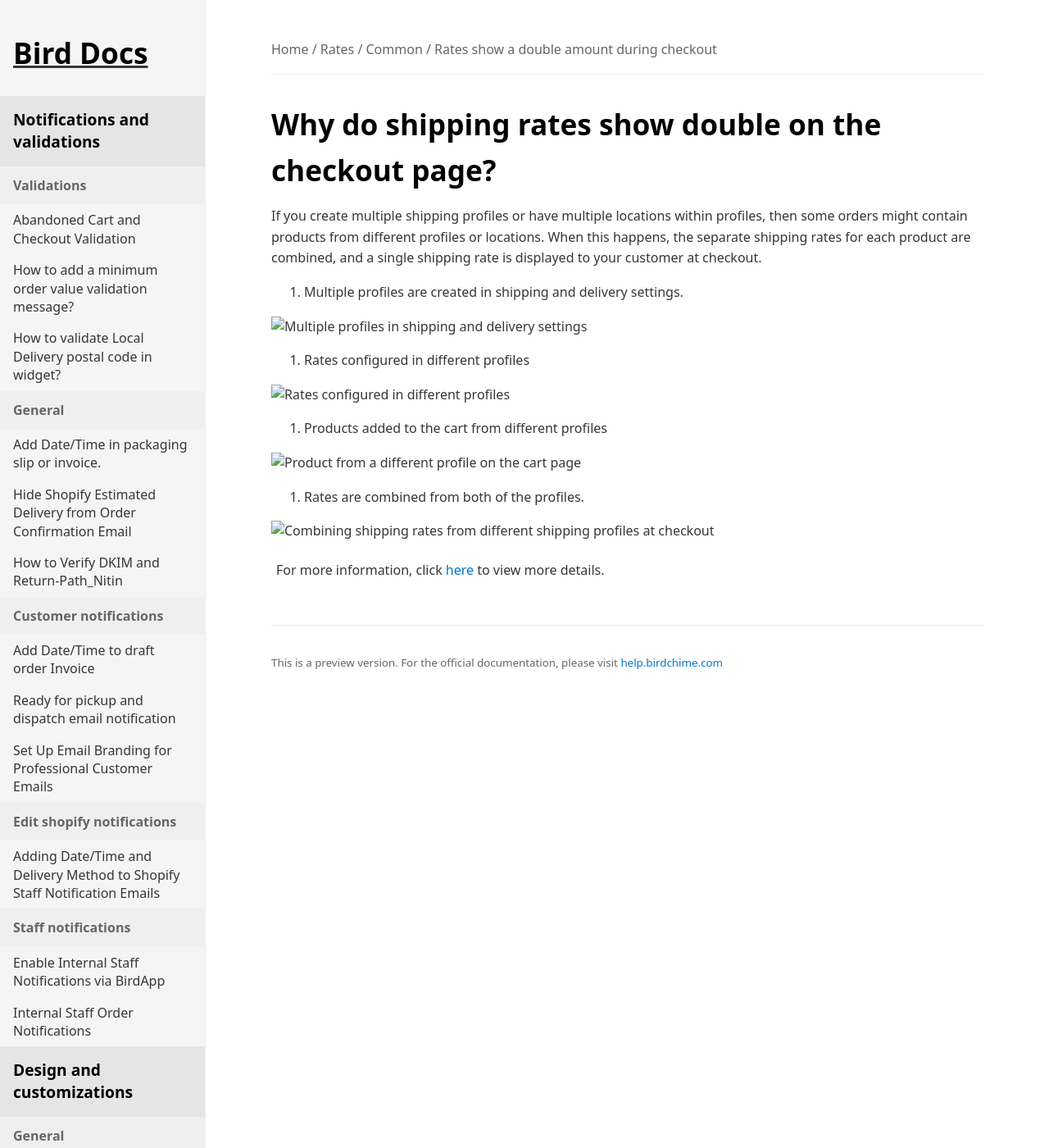
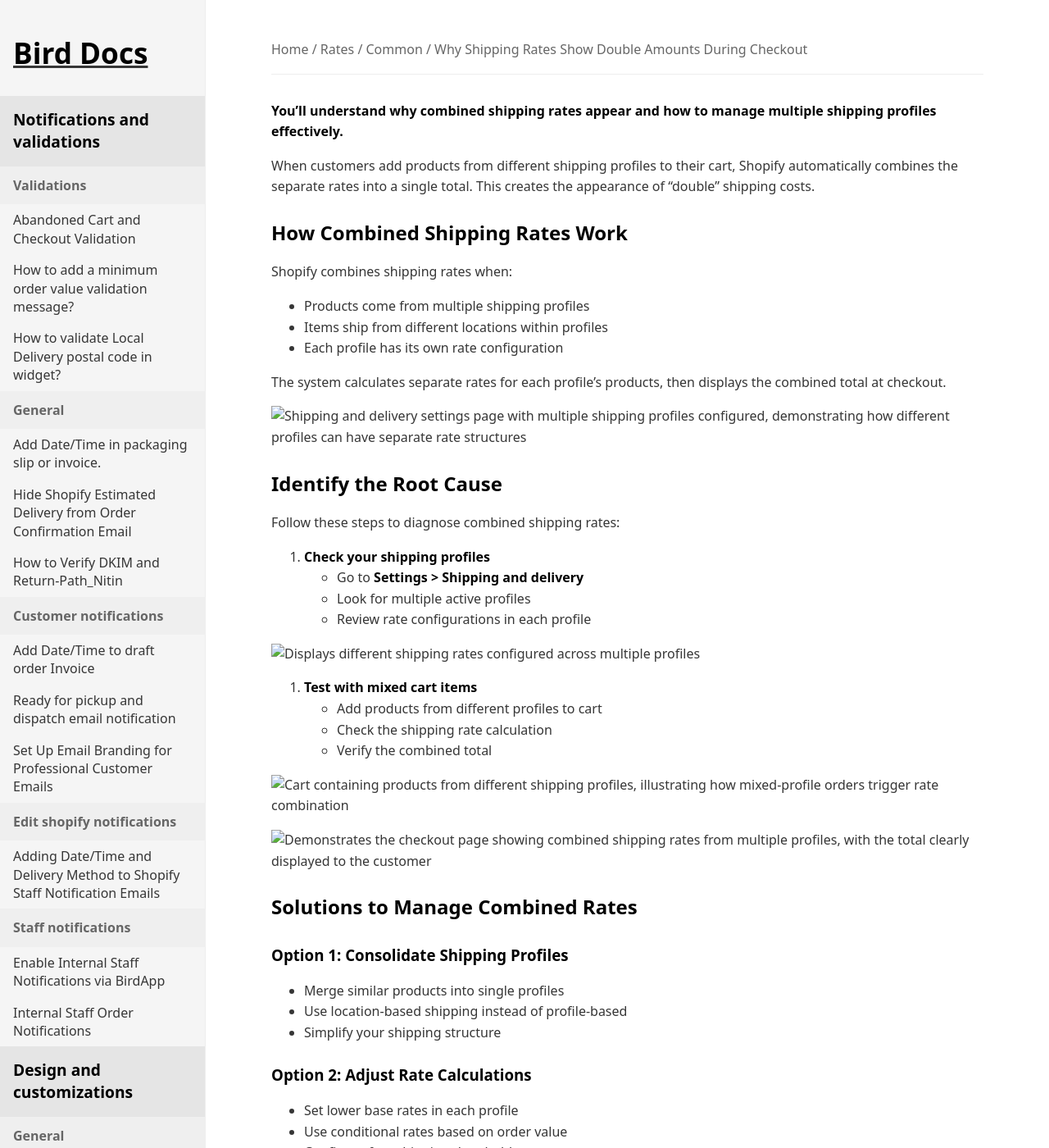
Before and after one commit to atinder/bird-docs, a Jekyll site: the page built from docs/rates/common/rates-show-a-double-amount-during-checkout-30081f88-d144-4a23-85f7-40b8bcabc688.md, in a window 1280 px wide and 1400 px high. Shown: the whole window at 82% size. Built offline with Jekyll 4.4.1, drawn with Linux system fonts in a browser that asks for light colours; some of the changed text lies outside the part shown.

Commit message:
fix: "Rates show a double amount during checkout"

```diff
--- a/docs/rates/common/rates-show-a-double-amount-during-checkout-30081f88-d144-4a23-85f7-40b8bcabc688.md
+++ b/docs/rates/common/rates-show-a-double-amount-during-checkout-30081f88-d144-4a23-85f7-40b8bcabc688.md
@@ -1,32 +1,96 @@
 ---
 id: 30081f88-d144-4a23-85f7-40b8bcabc688
-title: "Rates show a double amount during checkout"
+title: "Why Shipping Rates Show Double Amounts During Checkout"
 category: rates
 section: common
 slug: rates-show-a-double-amount-during-checkout
 crisp_updated_at: 1747736356000
 crisp_url: https://help.birdchime.com/en-us/article/rates-show-a-double-amount-during-checkout-a2ppko/
-description: ""
+description: "Learn why shipping rates appear doubled during checkout and how to resolve this issue with multiple shipping profiles"
 ---
 
-# Why do shipping rates show double on the checkout page?
 
-If you create multiple shipping profiles or have multiple locations within profiles, then some orders might contain products from different profiles or locations. When this happens, the separate shipping rates for each product are combined, and a single shipping rate is displayed to your customer at checkout.
 
-1. Multiple profiles are created in shipping and delivery settings.
+**You'll understand why combined shipping rates appear and how to manage multiple shipping profiles effectively.**
 
-![Multiple profiles in shipping and delivery settings](https://storage.crisp.chat/users/helpdesk/website/ca826b447482b000/screenshot-2024-04-15-at-72206_1trfxa9.png)
+When customers add products from different shipping profiles to their cart, Shopify automatically combines the separate rates into a single total. This creates the appearance of "double" shipping costs.
 
-2. Rates configured in different profiles
+## How Combined Shipping Rates Work
 
-![Rates configured in different profiles](https://storage.crisp.chat/users/helpdesk/website/ca826b447482b000/screenshot-2024-04-15-at-74218_1g784qb.png)
+Shopify combines shipping rates when:
 
-3. Products added to the cart from different profiles
+- Products come from multiple shipping profiles
+- Items ship from different locations within profiles
+- Each profile has its own rate configuration
 
-![Product from a different profile on the cart page](https://storage.crisp.chat/users/helpdesk/website/ca826b447482b000/screenshot-2024-04-15-at-73915_7s58v4.png)
+The system calculates separate rates for each profile's products, then displays the combined total at checkout.
 
-4. Rates are combined from both of the profiles.
+![Shipping and delivery settings page with multiple shipping profiles configured, demonstrating how different profiles can have separate rate structures](https://storage.crisp.chat/users/helpdesk/website/ca826b447482b000/screenshot-2024-04-15-at-72206_1trfxa9.png)
 
-![Combining shipping rates from different shipping profiles at checkout](https://storage.crisp.chat/users/helpdesk/website/ca826b447482b000/screenshot-2024-04-15-at-74150_phpdwl.png)
+## Identify the Root Cause
 
-| For more information, click [here](https://help.shopify.com/en/manual/shipping/setting-up-and-managing-your-shipping/shipping-profiles/combined-shipping-rates) to view more details.
+Follow these steps to diagnose combined shipping rates:
+
+1. **Check your shipping profiles**
+   - Go to **Settings > Shipping and delivery**
+   - Look for multiple active profiles
+   - Review rate configurations in each profile
+
+![Displays different shipping rates configured across multiple profiles](https://storage.crisp.chat/users/helpdesk/website/ca826b447482b000/screenshot-2024-04-15-at-74218_1g784qb.png)
+
+2. **Test with mixed cart items**
+   - Add products from different profiles to cart
+   - Check the shipping rate calculation
+   - Verify the combined total
+
+![Cart containing products from different shipping profiles, illustrating how mixed-profile orders trigger rate combination](https://storage.crisp.chat/users/helpdesk/website/ca826b447482b000/screenshot-2024-04-15-at-73915_7s58v4.png)
+
+![Demonstrates the checkout page showing combined shipping rates from multiple profiles, with the total clearly displayed to the customer](https://storage.crisp.chat/users/helpdesk/website/ca826b447482b000/screenshot-2024-04-15-at-74150_phpdwl.png)
+
+## Solutions to Manage Combined Rates
+
+### Option 1: Consolidate Shipping Profiles
+- Merge similar products into single profiles
+- Use location-based shipping instead of profile-based
+- Simplify your shipping structure
+
+### Option 2: Adjust Rate Calculations
+- Set lower base rates in each profile
+- Use conditional rates based on order value
+- Configure free shipping thresholds
+
+### Option 3: Use Bird Pickup & Delivery Rate Controls
+- Configure unified delivery rates through our app
+- Set up location-based rate matching
+- Create custom rate rules for mixed orders
+
+## Best Practices
+
+- **Keep profiles minimal**: Use only necessary shipping profiles
+- **Test thoroughly**: Verify rates with various product combinations
+- **Communicate clearly**: Inform customers about combined shipping
+- **Monitor regularly**: Check for unexpected rate combinations
+
+## Related Resources
+
+- [Configure delivery rates via Bird app](https://help.birdchime.com/en-us/article/configure-delivery-rates-1xbrder/)
+- [Rates control and management](https://help.birdchime.com/en-us/article/rates-control-jjcrrp/)
+- [Common reasons for rate errors](https://help.birdchime.com/en-us/article/common-reasons-for-rate-errors-on-checkout-page-1iekz2h/)
+
+*For detailed information about Shopify's combined shipping rates, visit the [Shopify Help Center](https://help.shopify.com/en/manual/shipping/setting-up-and-managing-your-shipping/shipping-profiles/combined-shipping-rates).*
+
+## FAQs
+
+##### Why do I see different shipping rates for the same products?
+Shipping rates vary based on the profile each product belongs to. Products in different profiles may have different rate structures.
+
+##### Can I prevent rate combination?
+No, Shopify automatically combines rates when products come from multiple profiles. This is standard e-commerce behavior.
+
+##### How do I know which products are in which profiles?
+Check your product settings in Shopify admin. Each product is assigned to a specific shipping profile.
+
+##### Will customers be charged twice for shipping?
+No, customers pay the combined total, not double charges. The system calculates the appropriate total for all items.
+
+For more general questions, see our main [FAQs page](https://help.birdchime.com/en-us/category/faqs-1ygmxau/).
```
